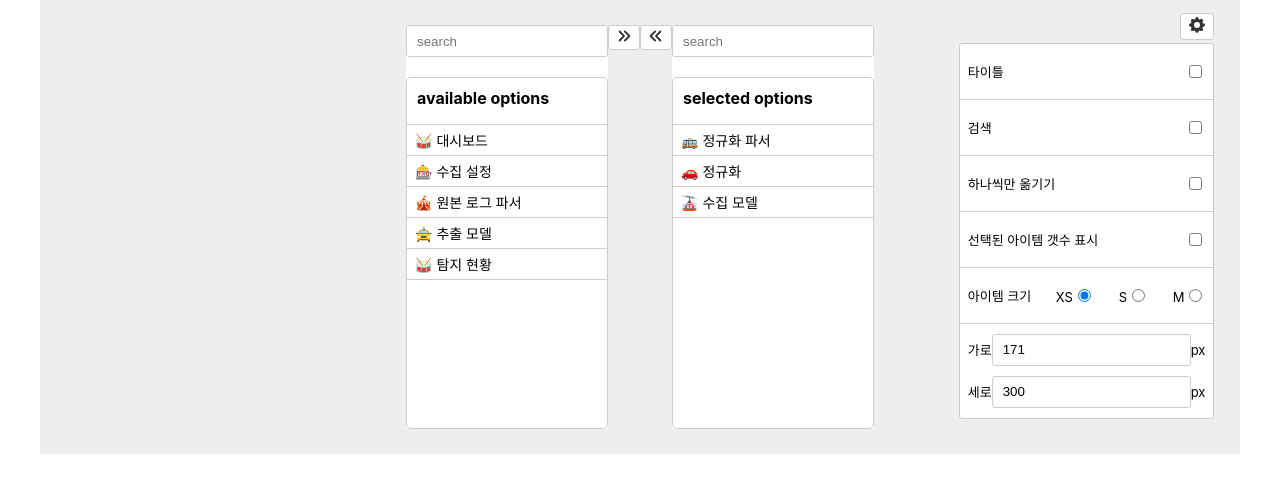
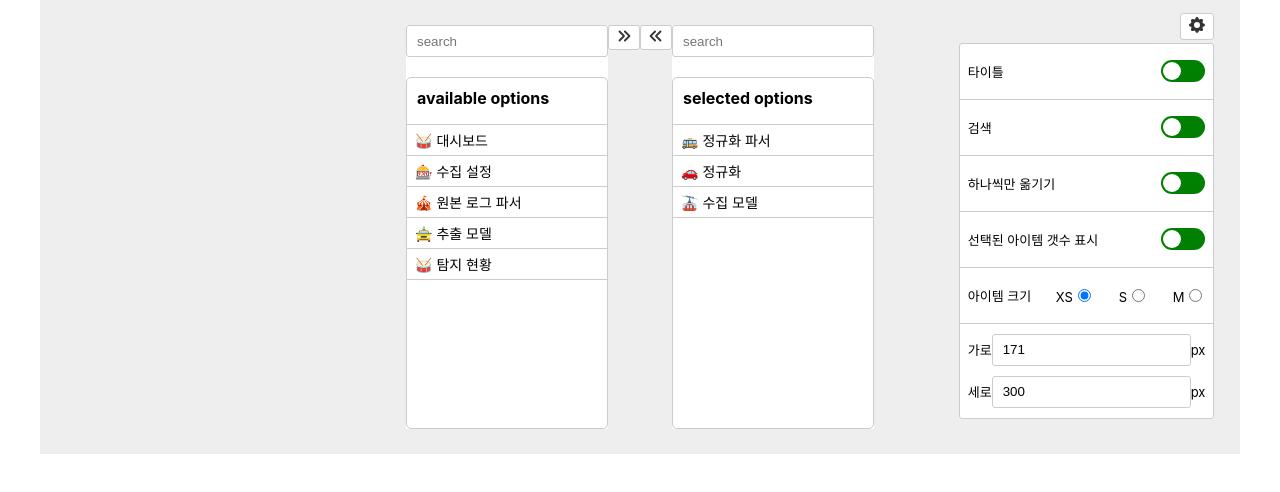
Before and after one commit to khw970421/wanted-codestates-project-3-3, a React (Create React App) app: page / in a window 1280 px wide. Both pictures are taken after a click on the button 1197 px from the left and 26 px from the top of the page. Shown: the top 492 px of the page. Built offline with nearby package versions, Linux system fonts and the light colour scheme.

Commit message:
✨ feat : toggle button

```diff
--- a/src/components/SettingsItem.jsx
+++ b/src/components/SettingsItem.jsx
@@ -4,19 +4,21 @@ const SettingsItem = ({ title, setItems }) => {
   const check = useRef();
   const clickCheckbox = () => {
     setItems(check.current.checked);
+    console.log(setItems)
   };
 
   return (
     <div className="setting-item">
       <p>{title}</p>
-      <div>
+      <div className={"switch-box"}>
         <input
           onClick={clickCheckbox}
           ref={check}
           type="checkbox"
           id="switch"
+          className="switch-checkbox"
         />
-        <label htmlFor="switch">
+        <label htmlFor="switch" className="switch-label">
           <div className="ball"></div>
         </label>
       </div>
--- a/src/scss/Settings.scss
+++ b/src/scss/Settings.scss
@@ -57,3 +57,46 @@
 .size-input {
   @include input-default;
 }
+
+@mixin switch-box {
+  width: 44px;
+  height: 22px;
+  border-radius: 25px;
+  position: relative;
+  overflow: hidden;
+  transition: all .3s;
+}
+
+.switch-box {
+  @include switch-box;
+  background-color: green;
+}
+
+.switch-box-false {
+  @include switch-box;
+  background-color: $light-grey;
+}
+
+.switch-checkbox {
+  display: none;
+
+  &:checked + .switch-label .ball {
+    transform: translateX(22px);
+  }
+}
+
+.ball {
+  background-color: $white;
+  position: absolute;
+  top: 2px;
+  left: 2px;
+  width: 18px;
+  height: 18px;
+  border-radius: 50%;
+  cursor: pointer;
+  -webkit-transition: all .3s;
+  -moz-transition: all .3s;
+  -ms-transition: all .3s;
+  -o-transition: all .3s;
+  transition: all .3s;
+}
```
